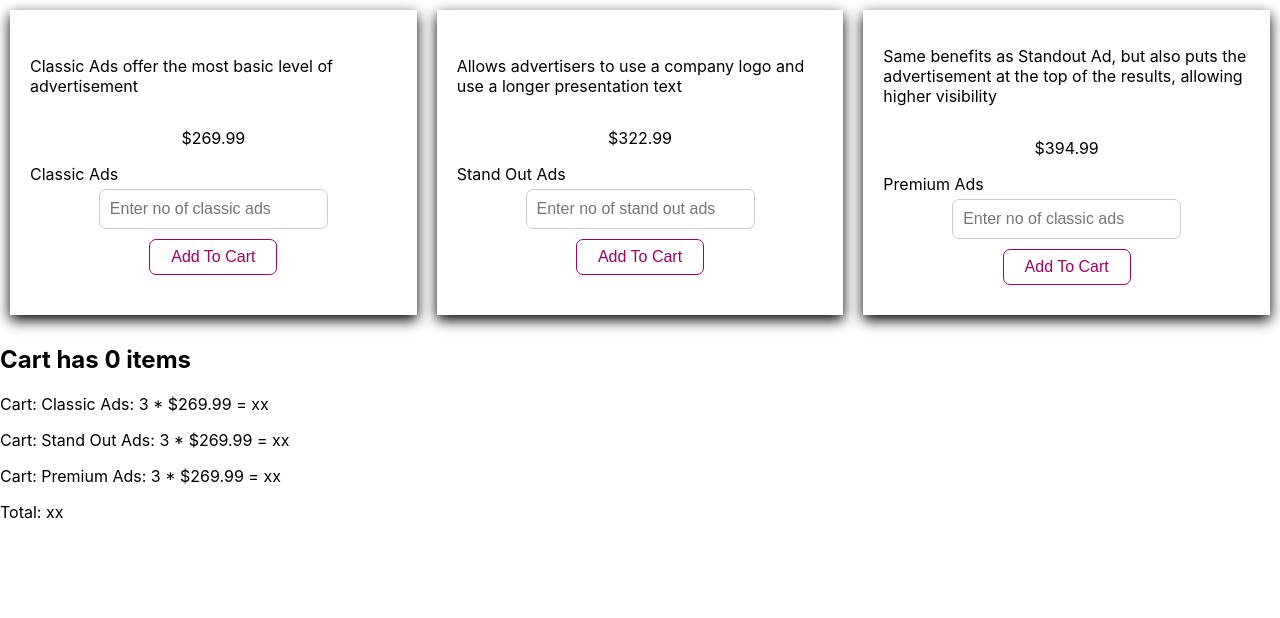
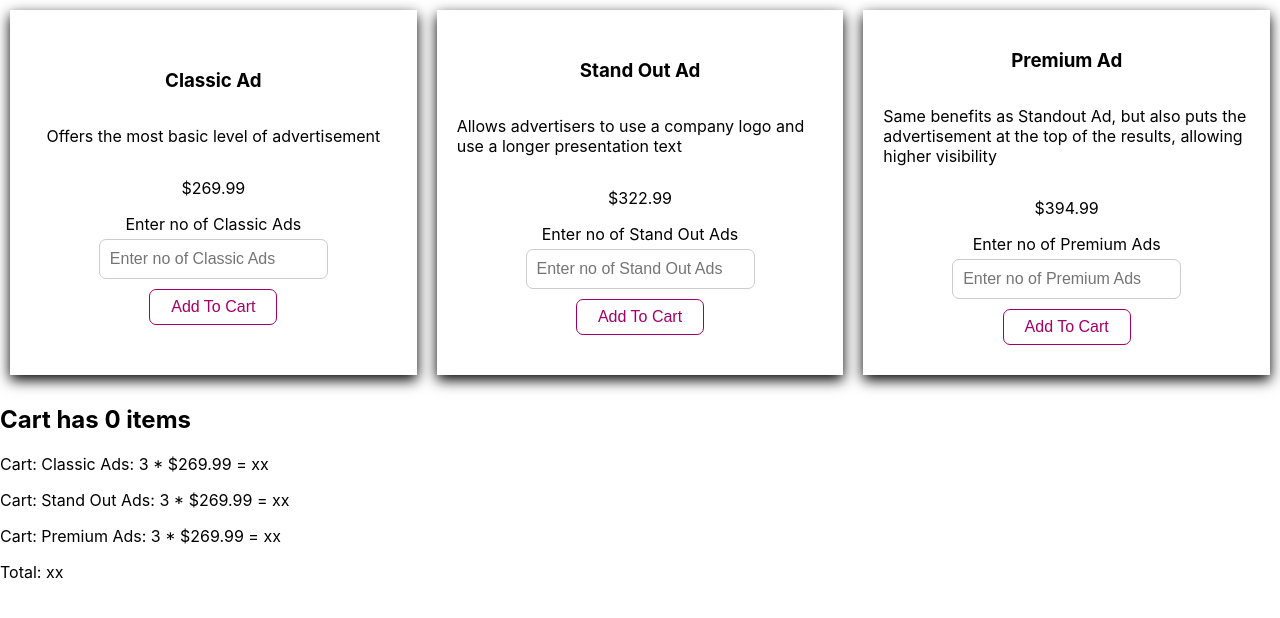
Before and after one commit to Brauxel/seek-code-test, a React (Create React App) app: page / in a window 1280 px wide. Shown: the top 618 px of the page. Built offline with nearby package versions, Linux system fonts and the light colour scheme.

Commit message:
products mock data created

```diff
--- a/src/App.tsx
+++ b/src/App.tsx
@@ -1,69 +1,11 @@
-import { Button } from './components/shared/atoms/button/Button'
-import { Card } from './components/shared/atoms/card/Card'
-import { FlexBox } from './components/shared/atoms/flexBox/FlexBox'
-import { Input } from './components/shared/atoms/input/Input'
-import { Label } from './components/shared/atoms/label/Label'
 import { Cart } from './components/shared/organisms/cart/Cart'
 import { CartProvider } from './components/contexts/CartContext'
+import { ProductList } from './components/shared/organisms/productList/ProductList'
+import { products } from './mockData/products'
 
 export const App = () => (
   <CartProvider>
-    <FlexBox>
-      <Card>
-        <p>Classic Ads offer the most basic level of advertisement</p>
-        <p>$269.99</p>
-
-        <Label htmlFor="classic-ad">Classic Ads</Label>
-
-        <Input
-          id="classic-ad"
-          type="number"
-          placeholder="Enter no of classic ads"
-          name="classic-ad"
-        />
-
-        <Button appearance="secondary">Add To Cart</Button>
-      </Card>
-
-      <Card>
-        <p>
-          Allows advertisers to use a company logo and use a longer presentation
-          text
-        </p>
-        <p>$322.99</p>
-
-        <Label htmlFor="stand-out-ad">Stand Out Ads</Label>
-
-        <Input
-          id="stand-out-ad"
-          type="number"
-          placeholder="Enter no of stand out ads"
-          name="stand-out-ad"
-        />
-
-        <Button appearance="secondary">Add To Cart</Button>
-      </Card>
-
-      <Card>
-        <p>
-          Same benefits as Standout Ad, but also puts the advertisement at the
-          top of the results, allowing higher visibility
-        </p>
-        <p>$394.99</p>
-
-        <Label htmlFor="premium-ad">Premium Ads</Label>
-
-        <Input
-          id="premium-ad"
-          type="number"
-          placeholder="Enter no of classic ads"
-          name="premium-ad"
-        />
-
-        <Button appearance="secondary">Add To Cart</Button>
-      </Card>
-    </FlexBox>
-
+    <ProductList products={products} />
     <Cart />
   </CartProvider>
 )
--- a/src/components/models/Cart.ts
+++ b/src/components/models/Cart.ts
@@ -1,11 +1,13 @@
+import { Id } from './base'
+
 export enum ActionTypes {
   ADD_ITEM = 'ADD_ITEM',
   REMOVE_ITEM = 'REMOVE_ITEM',
 }
 
 export interface CartItem {
-  id: number | string
-  productId: number | string
+  id: Id
+  productId: Id
   quantity: number
 }
 
--- /dev/null
+++ b/src/components/models/Products.ts
@@ -0,0 +1,10 @@
+import { Id } from './base'
+
+interface Product {
+  id: Id
+  name: string
+  description: string
+  price: number
+}
+
+export type Products = Product[]
--- /dev/null
+++ b/src/components/models/base.ts
@@ -0,0 +1 @@
+export type Id = string | number
--- a/src/components/shared/atoms/label/Label.scss
+++ b/src/components/shared/atoms/label/Label.scss
@@ -1,5 +1,5 @@
 .label {
-  text-align: left;
+  text-align: center;
   width: 100%;
   font-size: 16px;
   margin-bottom: 5px;
--- /dev/null
+++ b/src/components/shared/organisms/productList/ProductList.tsx
@@ -0,0 +1,35 @@
+import { Products } from 'src/components/models/Products'
+import { Button } from '../../atoms/button/Button'
+import { Card } from '../../atoms/card/Card'
+import { FlexBox } from '../../atoms/flexBox/FlexBox'
+import { Input } from '../../atoms/input/Input'
+import { Label } from '../../atoms/label/Label'
+
+interface Props {
+  products: Products
+}
+
+export const ProductList: React.FC<Props> = ({ products }) => (
+  <>
+    <FlexBox>
+      {products.map((product) => (
+        <Card key={product.id}>
+          <h3>{product.name}</h3>
+          <p>{product.description}</p>
+          <p>${product.price}</p>
+
+          <Label htmlFor="classic-ad">{`Enter no of ${product.name}s`}</Label>
+
+          <Input
+            id={product.id.toString()}
+            type="number"
+            placeholder={`Enter no of ${product.name}s`}
+            name={product.name}
+          />
+
+          <Button appearance="secondary">Add To Cart</Button>
+        </Card>
+      ))}
+    </FlexBox>
+  </>
+)
--- /dev/null
+++ b/src/mockData/products.ts
@@ -0,0 +1,24 @@
+import { Products } from 'src/components/models/Products'
+
+export const products: Products = [
+  {
+    id: 1,
+    name: 'Classic Ad',
+    description: 'Offers the most basic level of advertisement',
+    price: 269.99,
+  },
+  {
+    id: 2,
+    name: 'Stand Out Ad',
+    description:
+      'Allows advertisers to use a company logo and use a longer presentation text',
+    price: 322.99,
+  },
+  {
+    id: 3,
+    name: 'Premium Ad',
+    description:
+      'Same benefits as Standout Ad, but also puts the advertisement at the top of the results, allowing higher visibility',
+    price: 394.99,
+  },
+]
```
